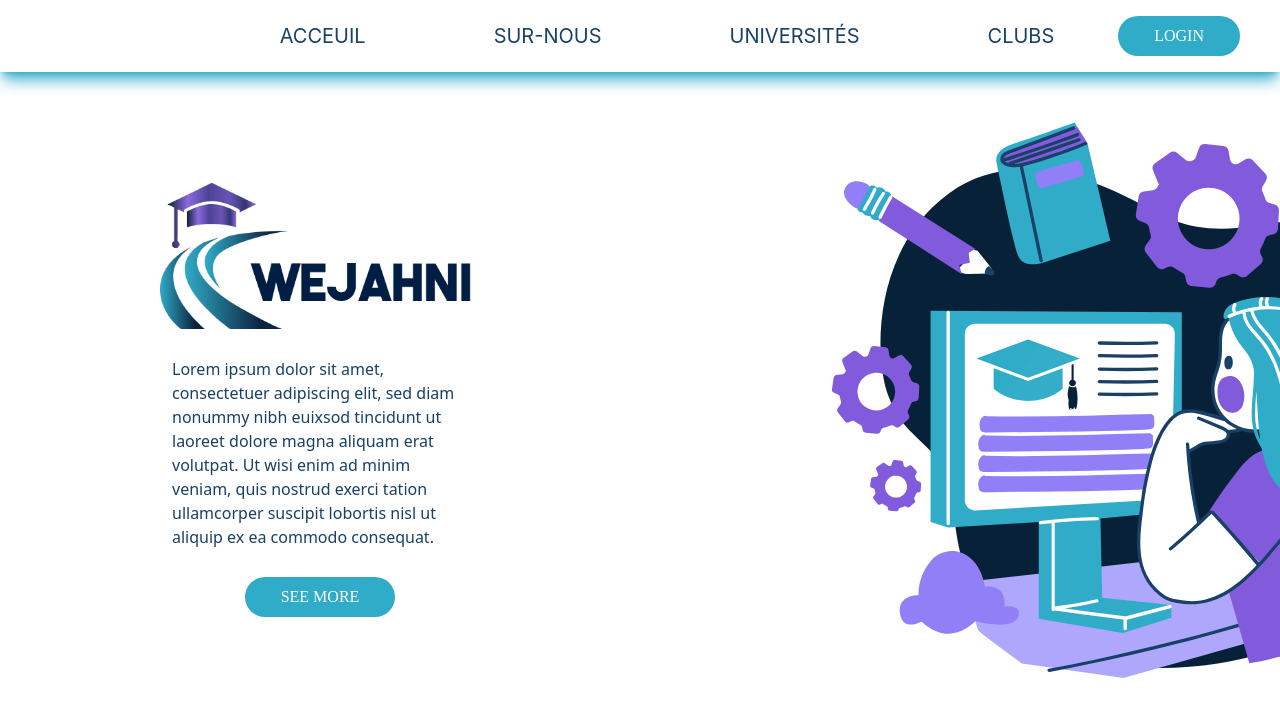
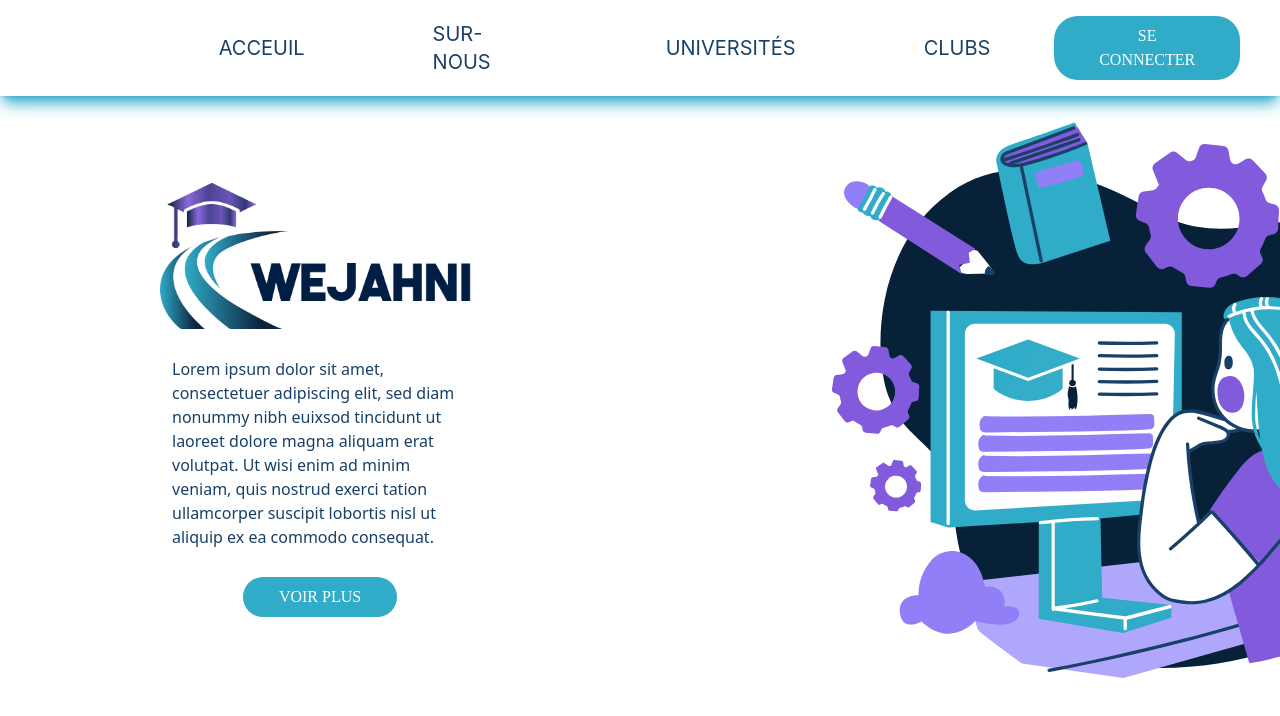
Before and after one commit to Azzedde/CSE-HackOnline-Team02, a React (Create React App) app: page / in a window 1280 px wide. Shown: the top 716 px of the page. Built offline with nearby package versions, Linux system fonts and the light colour scheme.

Commit message:
merged fixed

```diff
--- a/src/App.js
+++ b/src/App.js
@@ -3,6 +3,8 @@ import "./App.css";
 import Header from "./components/Header";
 import { Route, Router, Routes } from "react-router-dom";
 import Home from "./pages/Home";
+import SignupPage from './pages/Signup';
+import LoginPage from './pages/Login';
 
 function App() {
   return (
@@ -11,10 +13,11 @@ function App() {
 
       <Routes>
         <Route path="/" element={<Home />} />
+        <Route path="/login" element={<LoginPage />} />
+        <Route path="/signup" element={<SignupPage />} />
       </Routes>
 
-      {/* <Header />
-      <Home /> */}
+
     </div>
   );
 }
--- a/src/components/Button.js
+++ b/src/components/Button.js
@@ -1,13 +1,16 @@
 import React from "react";
+import { Link } from "react-router-dom";
 
 const Button = (props) => {
   return (
-    <button
-      className="bg-wejahni-cyan text-white font-[Poppins] py-2 px-9 rounded-3xl  hover:bg-wejahni-purple
+    <Link to={`${props.link}`}>
+      <button
+        className="bg-wejahni-cyan text-white font-[Poppins] py-2 px-9 rounded-3xl  hover:bg-wejahni-purple
     duration-500"
-    >
-      {props.children}
-    </button>
+      >
+        {props.text}
+      </button>
+    </Link>
   );
 };
 
--- a/src/components/Header.js
+++ b/src/components/Header.js
@@ -42,7 +42,7 @@ const Nav = () => {
               </a>
             </li>
           ))}
-          <Button>LOGIN</Button>
+          <Button link="/login" text="SE CONNECTER" />
         </ul>
       </div>
     </div>
--- a/src/pages/Home.js
+++ b/src/pages/Home.js
@@ -16,7 +16,7 @@ export default function () {
             consequat.
           </p>
 
-          <Button>SEE MORE</Button>
+          <Button text="VOIR PLUS" link="/" />
         </div>
 
         <img
```
